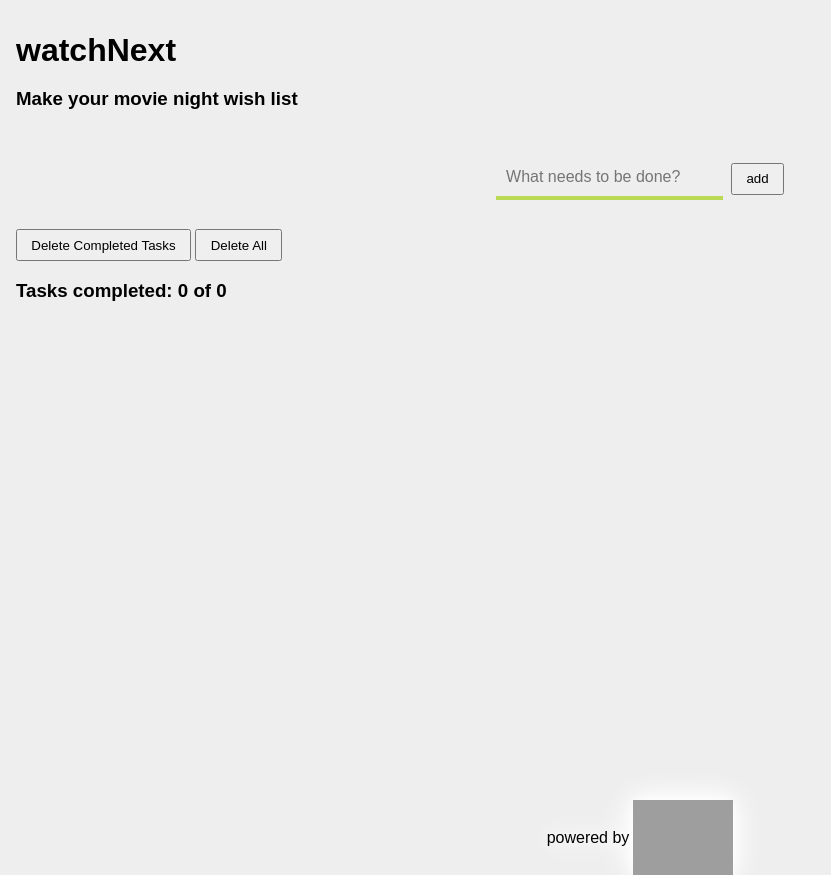
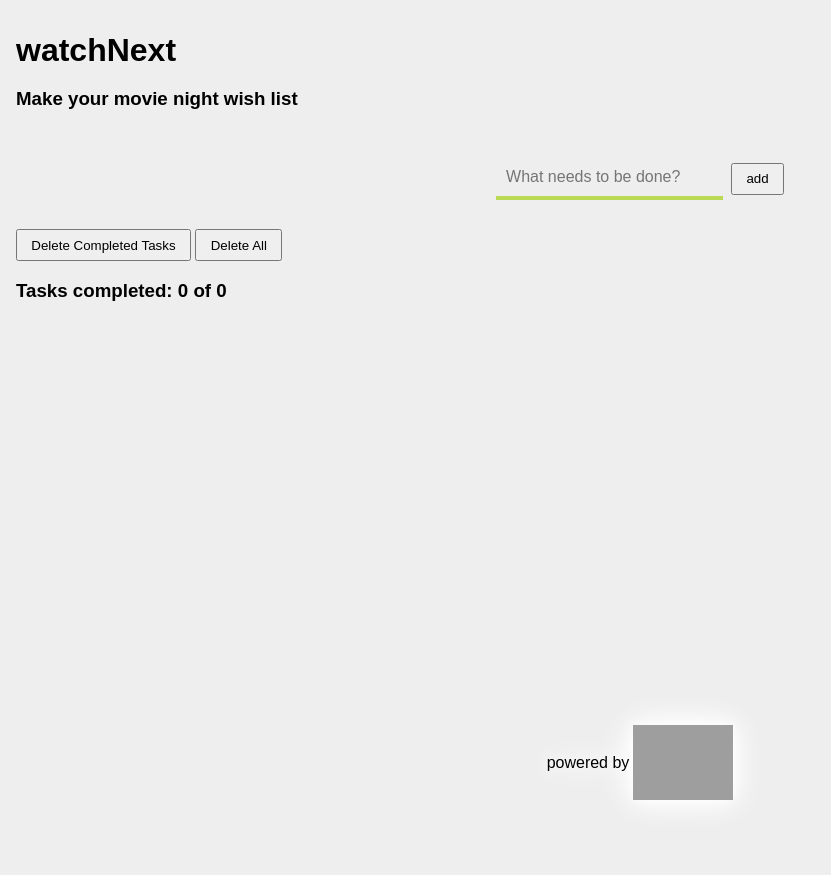
Before and after one commit to pablowbk/ajs-todo, a website: page index.html in a window 1280 px wide. Shown: the whole page, without its empty margins (0-831 px from the left). After the commit the page ends 800 px from the top, so only its background shows below. Drawn offline with nearby package versions, Linux system fonts and the light colour scheme; some packages are replaced by stand-ins of ours; grey boxes are pictures that could not be loaded.

Commit message:
add display grid to body

```diff
--- a/css/main.scss
+++ b/css/main.scss
@@ -24,6 +24,8 @@ body {
   padding: 0 1em;
   background-color: var(--bgcolor);
   min-height: 100vh;
+  display: grid;
+  grid-template-rows: auto auto 1fr auto;
 }
 
 header {
@@ -124,10 +126,6 @@ h3 {
 
 footer {
   // margin-top: 25vh;
-  position: absolute;
-  top: 100%;
-  left: 1em;
-  right: 1em;
   filter: drop-shadow(0 0 5px rgba(255,255,255,1));
   display: grid;
   grid-template-areas: "card";
```
Also changed, not shown: css/main.css, 1 other file.
